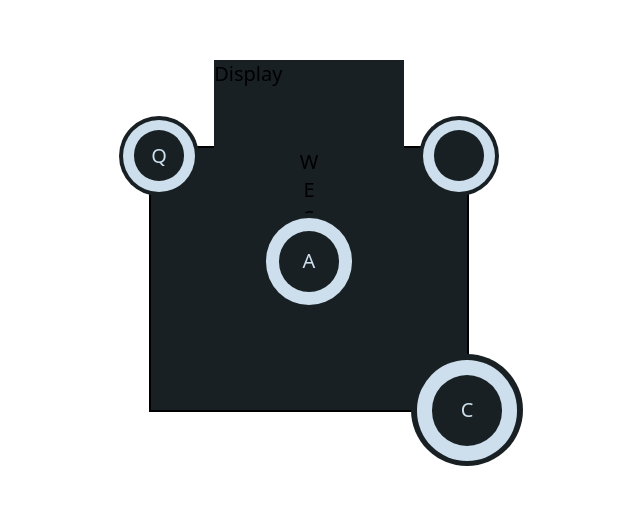
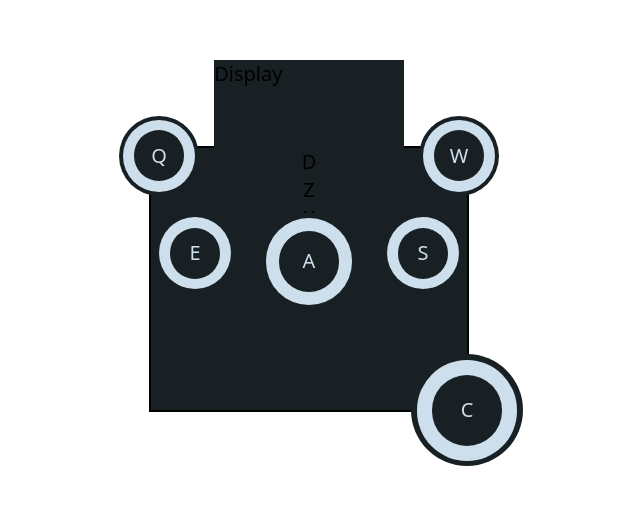
Before and after one commit to kimjisena/drum-machine, a React (Create React App) app: page / in a window 1280 px wide. Shown: the part 121-626 px from the top of the page, without its empty margins (331-971 px from the left). Built offline with nearby package versions, Linux system fonts and the light colour scheme; a web font is replaced by a local one.

Commit message:
add minpads to drum-machine

```diff
--- a/src/App.jsx
+++ b/src/App.jsx
@@ -1,4 +1,5 @@
 import React from "react";
+import MinPad from "./components/MinPad";
 
 function App() {
   return (
@@ -6,29 +7,10 @@ function App() {
       <div id="drum-machine" className={`relative flex flex-col items-center w-1/4 h-1/3 text-xl border-2 bg-black-one`}>
         <div id="display" className={`absolute bottom-full w-3/5 h-1/3 bg-black-one`}>Display</div>
 
-        <div className={`pad absolute -left-8 -top-8 flex justify-center items-center bg-black-one rounded-full w-20 h-20`}>
-          <div className={`flex justify-center items-center w-[90%] h-[90%] bg-white rounded-full`}>
-            <div id="hi-hat" className={`drum-pad flex justify-center items-center w-[70%] h-[70%] bg-black-one rounded-full text-white`}>
-              Q
-              <audio id="Q" src="" className={`clip`}></audio>
-            </div>
-          </div>
-        </div>
-
-        <div className={`pad absolute -right-8 -top-8 flex justify-center items-center bg-black-one rounded-full w-20 h-20`}>
-          <div className={`flex justify-center items-center w-[90%] h-[90%] bg-white rounded-full`}>
-            <div className={`w-[70%] h-[70%] bg-black-one rounded-full`}></div>
-          </div>
-        </div>
-
-        <div id="crash" className={`drum-pad`}>
-          W
-          <audio id="W" src="" className={`clip`}></audio>
-        </div>
-        <div id="hi-hat2" className={`drum-pad`}>
-          E
-          <audio id="E" src="" className={`clip`}></audio>
-        </div>
+        <MinPad pos={`-left-8 -top-8`} name={`hi-hat`} id={`Q`} />
+        <MinPad pos={`-right-8 -top-8`} name={`crash`} id={`W`} />
+        <MinPad pos={`left-1 top-[25%]`} name={`hi-hat2`} id={`E`} />
+        <MinPad pos={`right-1 top-[25%]`} name={`hi-hat2`} id={`S`} />
 
         <div className={`pad absolute top-[25%] flex justify-center items-center bg-black-one rounded-full w-24 h-24`}>
           <div className={`flex justify-center items-center w-[90%] h-[90%] bg-white rounded-full`}>
@@ -39,11 +21,6 @@ function App() {
           </div>
         </div>
 
-
-        <div id="ride" className={`drum-pad`}>
-          S
-          <audio id="S" src="" className={`clip`}></audio>
-        </div>
         <div id="kick" className={`drum-pad`}>
           D
           <audio id="D" src="" className={`clip`}></audio>
--- a/src/components/MinPad.jsx
+++ b/src/components/MinPad.jsx
@@ -1,13 +1,13 @@
 import React from 'react';
 
-function MinPad() {
+function MinPad({pos, name, id}) {
   return (
     <>
-        <div className={`pad absolute -left-8 -top-8 flex justify-center items-center bg-black-one rounded-full w-20 h-20`}>
+        <div className={`pad absolute ${pos} flex justify-center items-center bg-black-one rounded-full w-20 h-20`}>
           <div className={`flex justify-center items-center w-[90%] h-[90%] bg-white rounded-full`}>
-            <div id="hi-hat" className={`drum-pad flex justify-center items-center w-[70%] h-[70%] bg-black-one rounded-full text-white`}>
-              Q
-              <audio id="Q" src="" className={`clip`}></audio>
+            <div id={name} className={`drum-pad flex justify-center items-center w-[70%] h-[70%] bg-black-one rounded-full text-white`}>
+              {id}
+              <audio id={id} src="" className={`clip`}></audio>
             </div>
           </div>
         </div>
```
